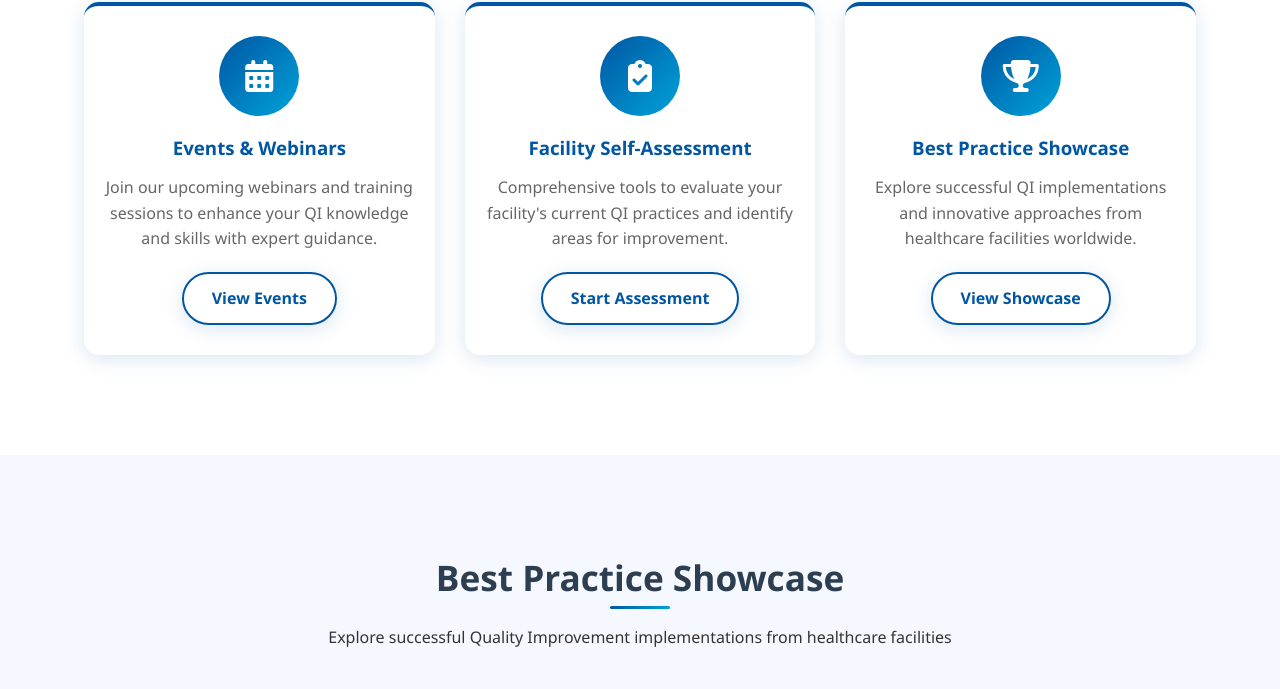
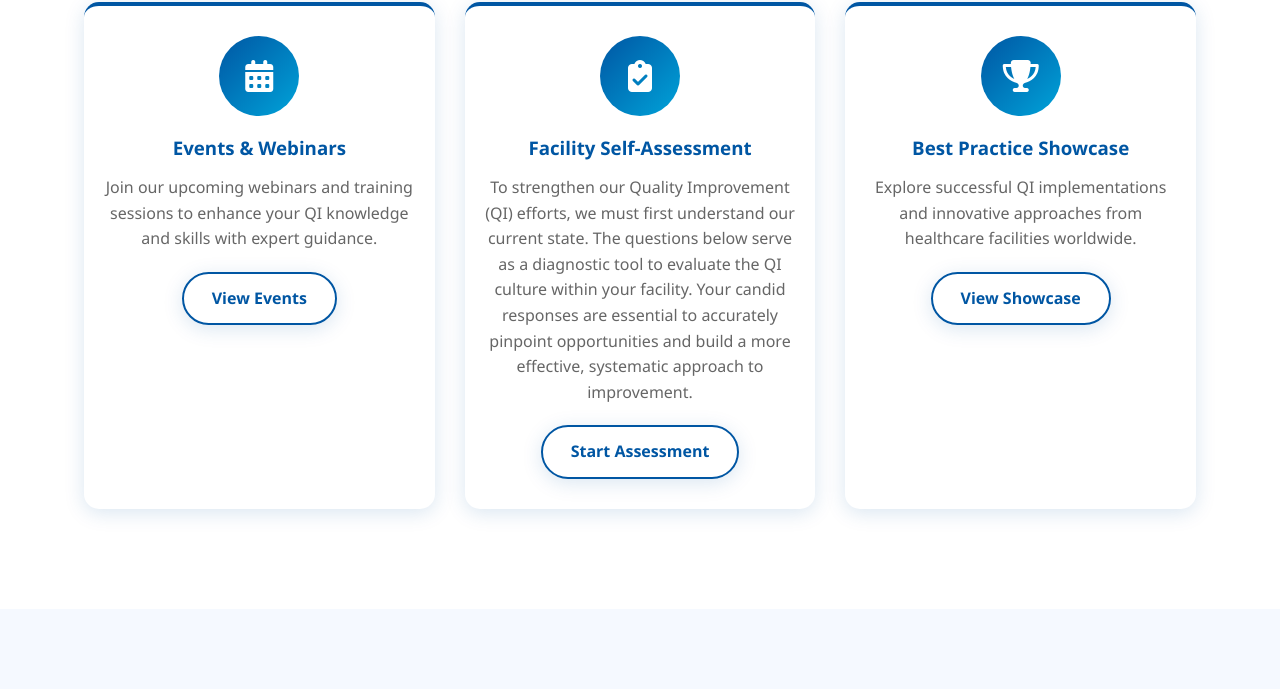
Before and after one commit to Ludovick-Lopa/ABCs_healthcare_QI, a plain HTML site: page index.html in a window 1280 px wide. Shown: the part 2435-3124 px from the top of the page. Drawn offline with Linux system fonts and the light colour scheme; a script that the page names is missing.

Commit message:
Update index.html

```diff
--- a/index.html
+++ b/index.html
@@ -1119,8 +1119,8 @@
                         <i class="fas fa-clipboard-check"></i>
                     </div>
                     <h3>Facility Self-Assessment</h3>
-                    <p>Comprehensive tools to evaluate your facility's current QI practices and identify areas for improvement.</p>
-                    <a href="#" class="btn btn-outline">Start Assessment</a>
+                    <p>To strengthen our Quality Improvement (QI) efforts, we must first understand our current state. The questions below serve as a diagnostic tool to evaluate the QI culture within your facility. Your candid responses are essential to accurately pinpoint opportunities and build a more effective, systematic approach to improvement.</p>
+                    <a href="https://forms.gle/AhZqTtH4aNng6aB5A" target="_blank" rel="noopener" class="btn btn-outline">Start Assessment</a>
                 </div>
                 <div class="resource-card">
                     <div class="resource-icon">
```
